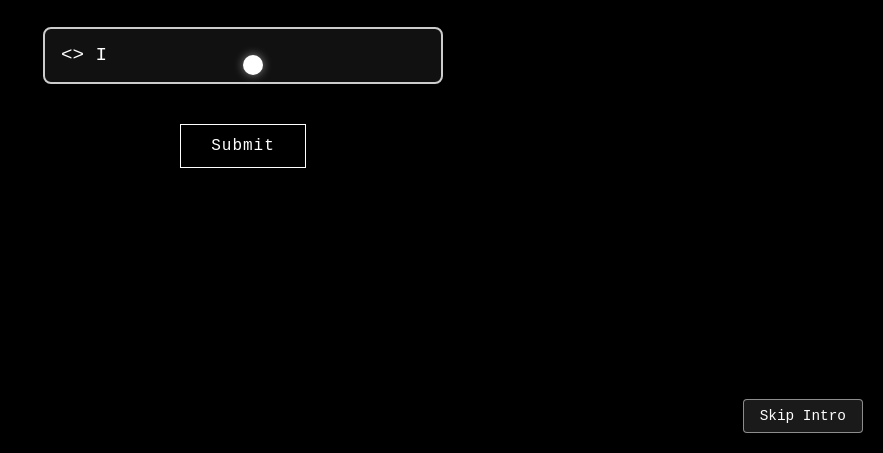
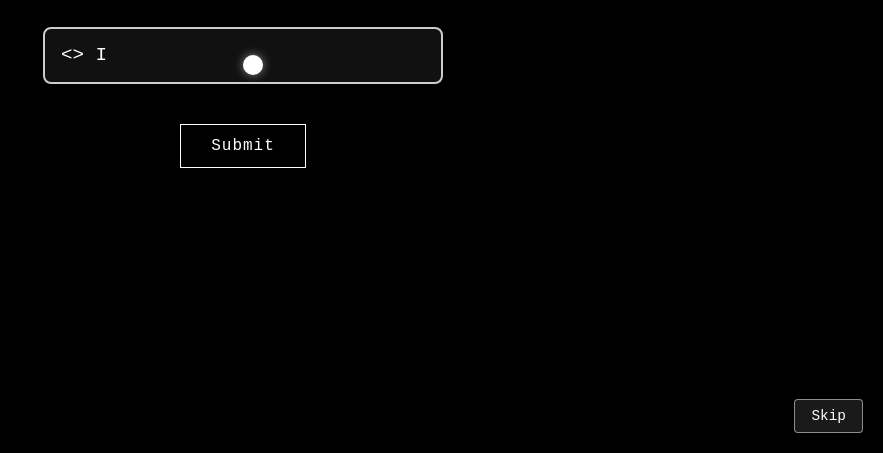
Before and after one commit to OaksofLife/Personal-Website, a website: page index.html in a window 1280 px wide. Shown: the part 347-800 px from the top of the page, without its empty margins (397-1280 px from the left). Drawn offline with Linux system fonts and the light colour scheme.

Commit message:
skip intro -> skip

```diff
--- a/index.html
+++ b/index.html
@@ -33,7 +33,7 @@
       <div id="fake-cursor"></div>
     </div>
     <button id="submit-btn">Submit</button>
-    <div id="skip-intro-btn">Skip Intro</div>
+    <div id="skip-intro-btn">Skip</div>
   </div>
 
   <div id="main-content" class="hidden">
```
